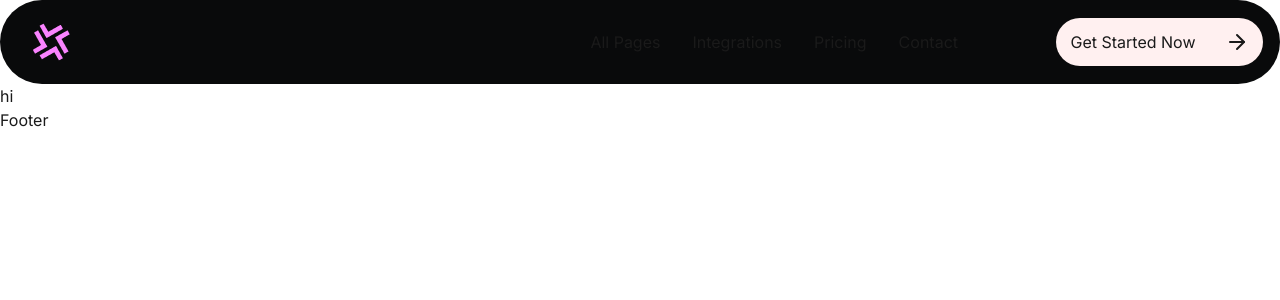
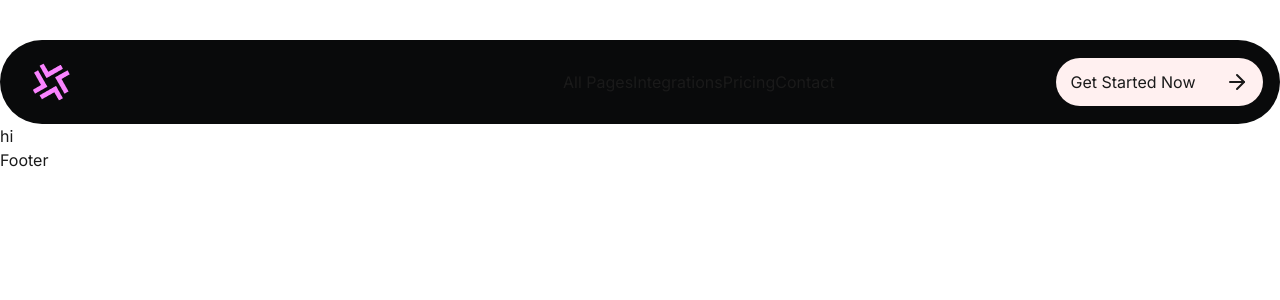
Before and after one commit to Hustle-Devs/gratask-clone, a Next.js app: page / in a window 1280 px wide. Shown: the top 300 px of the page. Built offline with nearby package versions, Linux system fonts and the light colour scheme.

Commit message:
Update: Navbar

```diff
--- a/src/components/layout/Navbar.tsx
+++ b/src/components/layout/Navbar.tsx
@@ -5,7 +5,7 @@ import { ArrowRight } from "lucide-react";
 
 export default function Navbar() {
   return (
-    <div className="flex flex-row justify-between items-center bg-gray-800 p-[17px] rounded-full lg:h-[84px] container">
+    <div className="flex flex-row justify-between items-center bg-gray-800 mt-[40px] p-[17px] rounded-full lg:h-[84px] container">
       <Link href={"/"}>
         <Image
           src={logo}
@@ -15,12 +15,14 @@ export default function Navbar() {
           className="lg:ml-[16px]"
         />
       </Link>
-      <nav className="hidden lg:flex flex-row items-center gap-[32px]">
-        <Link href={"/all-pages"}>All Pages</Link>
-        <Link href={"/ntegrations"}>Integrations</Link>
-        <Link href={"/pricing"}>Pricing</Link>
-        <Link href={"/contact"}>Contact</Link>
-        <button className="flex justify-around items-center bg-accent mx-auto lg:ml-[66px] rounded-full w-[207px] h-[48px]">
+      <nav className="hidden lg:flex flex-row items-center gap-[98px] mr-0">
+        <div className="flex flex-row- gap-[32] w-[395px]">
+          <Link href={"/all-pages"}>All Pages</Link>
+          <Link href={"/ntegrations"}>Integrations</Link>
+          <Link href={"/pricing"}>Pricing</Link>
+          <Link href={"/contact"}>Contact</Link>
+        </div>
+        <button className="flex justify-around items-center bg-accent mx-auto rounded-full w-[207px] h-[48px]">
           Get Started Now <ArrowRight />
         </button>
       </nav>
```
